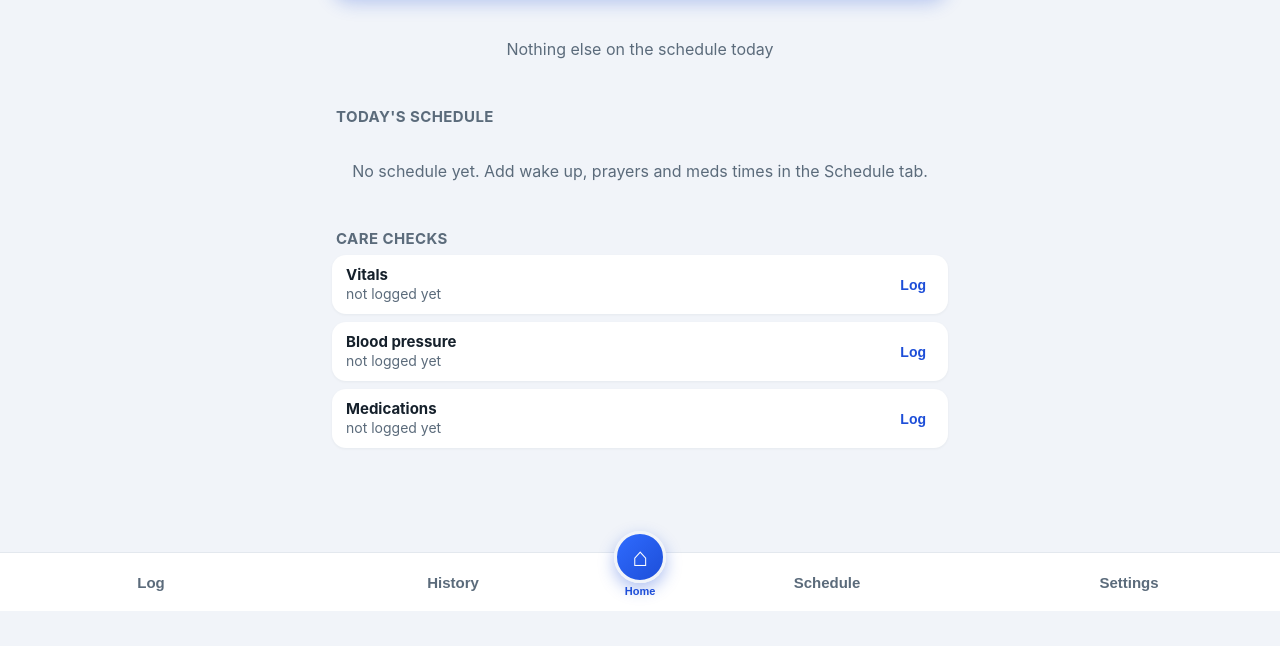
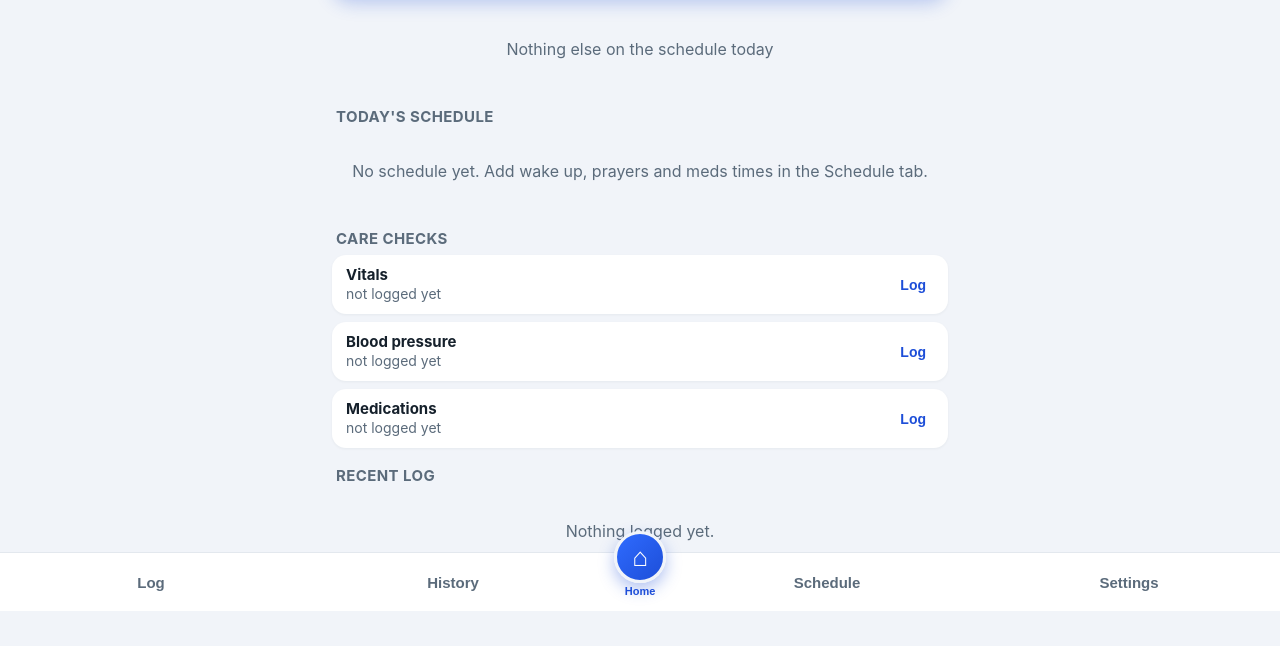
Before and after one commit to chaverhanich-coder/chaverhanich-coder.github.io, a plain HTML site: page index.html in a window 1280 px wide. Shown: the part 189-835 px from the top of the page. Before the commit the page ends 800 px from the top, so only its background shows below. Drawn offline with Linux system fonts and the light colour scheme.

Commit message:
Home: recent log section so you can scroll back through previous entries

```diff
--- a/index.html
+++ b/index.html
@@ -133,6 +133,8 @@
     <div id="homeSched"></div>
     <div class="dayhead">Care checks</div>
     <div id="homeChecks"></div>
+    <div class="dayhead">Recent log</div>
+    <div id="homeRecent"></div>
   </div>
   <div id="viewLog">
     <div class="banner" id="remindBanner">Keep this page open so it can remind you when something is due. For the best feel, add it to your home screen.</div>
@@ -376,6 +378,13 @@ for(var w=0;w<TASKS.length;w++){var t=TASKS[w];var st=taskState(t.id);
 c+='<div class="checkrow2"><div><div class="checkname">'+t.label+'</div><div class="checkinfo">'+(st.last?('last '+fmtTime(st.last.ts)+' by '+(st.last.aide||'?')):'not logged yet')+'</div></div><button class="checklog" data-task="'+t.id+'">Log</button></div>';}
 chkEl.innerHTML=c;
 var cbs=chkEl.querySelectorAll('button[data-task]');for(var z=0;z<cbs.length;z++){(function(btn2){btn2.addEventListener('click',function(){openForm(btn2.getAttribute('data-task'));});})(cbs[z]);}
+var rrEl=document.getElementById('homeRecent');
+var rh='';
+if(!entries.length)rh+='<div class="empty">Nothing logged yet.</div>';
+var lim=Math.min(8,entries.length);
+for(var y2=0;y2<lim;y2++){var e2=entries[y2];var det2=detailLine(e2);
+rh+='<div class="checkrow2"><div><div class="checkname">'+fmtDay(e2.ts)+' '+fmtTime(e2.ts)+' &middot; '+taskLabel(e2.task)+'</div><div class="checkinfo">'+(e2.aide||'?')+(det2?' &middot; '+esc(det2):'')+(e2.notes?' &middot; '+esc(e2.notes):'')+'</div></div></div>';}
+rrEl.innerHTML=rh;
 }
 function renderSchedule(){
 var wrap=document.getElementById('calWrap');
```
